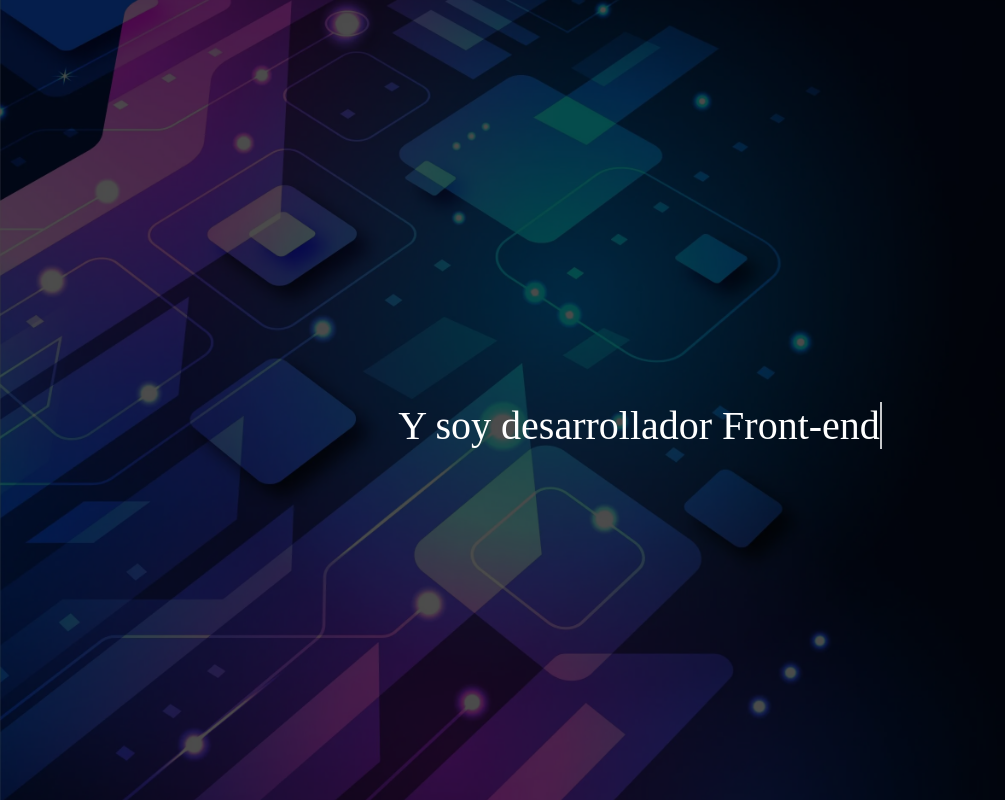
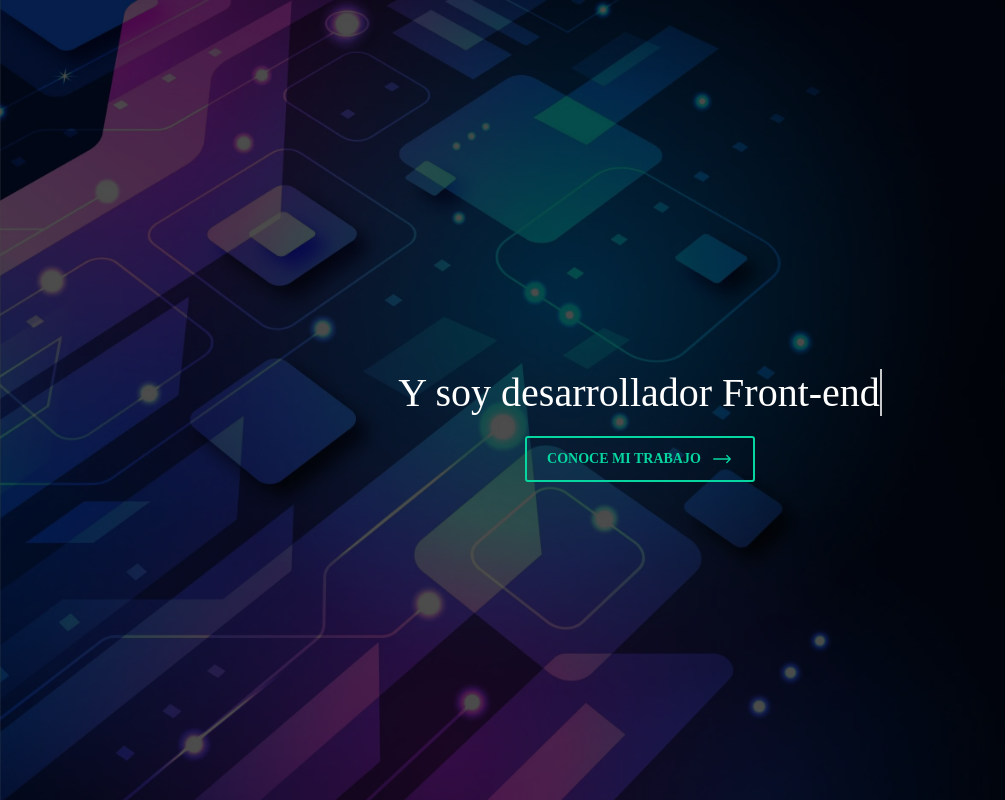
Before and after one commit to jctrejosi/portafolio, a React (Vite) app: page / in a window 1280 px wide. Shown: the whole page, without its empty margins (0-1005 px from the left). Built offline with nearby package versions, Linux system fonts and the light colour scheme; a web font is replaced by a local one.

Commit message:
Add button in background caption

```diff
--- a/src/App.tsx
+++ b/src/App.tsx
@@ -9,6 +9,7 @@ const App = () => {
         title={background.title}
         name={background.name}
         subtitle={background.subtitle}
+        textButton={background.textButton}
       />
     </div>
   );
--- a/src/Components/IntroductionBackground/index.tsx
+++ b/src/Components/IntroductionBackground/index.tsx
@@ -1,10 +1,12 @@
 import { ReactElement } from "react";
+import { ArrowLongRightIcon } from "@heroicons/react/24/solid";
 
 interface props {
   image: string;
   title: string;
   name: string;
   subtitle: string;
+  textButton: string;
 }
 
 const IntroductionBackground = ({
@@ -12,6 +14,7 @@ const IntroductionBackground = ({
   title,
   name,
   subtitle,
+  textButton,
 }: props): ReactElement => {
   return (
     <div className="relative w-screen h-screen overlay">
@@ -26,6 +29,10 @@ const IntroductionBackground = ({
           <span className="text-main-color">{name}</span>
         </p>
         <p className="subtitle-base text-light-color write">{subtitle}</p>
+        <button type="button" className="btn-secondary mt-8">
+          {textButton}
+          <ArrowLongRightIcon />
+        </button>
       </div>
     </div>
   );
--- a/src/Content/Home.ts
+++ b/src/Content/Home.ts
@@ -5,6 +5,7 @@ export const background = {
   title: "Hola, mi nombre es",
   name: "Juan Carlos Trejos",
   subtitle: "Y soy desarrollador Front-end",
+  textButton: "Conoce mi trabajo",
 };
 
 export default null;
--- a/src/styles/class.scss
+++ b/src/styles/class.scss
@@ -11,18 +11,29 @@
 /* ------------- Buttons ------------- */
 
 .btn-secondary {
-  background-color: $main-color !important;
+  align-items: center;
+  background-color: transparent !important;
+  border: .2rem solid $main-color;
   border-radius: 0.3rem;
-  color: $light-color;
-  font: 1rem $main-font;
+  color: $main-color;
+  display: flex;
+  font: 1.4rem $main-font;
   font-weight: 600;
   padding: 1rem 2rem;
-  transition: all 0.3s;
-}
+  text-transform: uppercase;
+  transition: color .3s, border .3s;
+  white-space: nowrap;
 
-.btn-secondary:hover {
-  background-color: $custom-color !important;
-  text-decoration: underline;
+  &:hover {
+    border: .2rem solid $extra-color;
+    color: $extra-color;
+    text-decoration: underline;
+  }
+
+  svg {
+    margin-left: 1rem;
+    width: 2.2rem;
+  }
 }
 
 .link-default {
```
